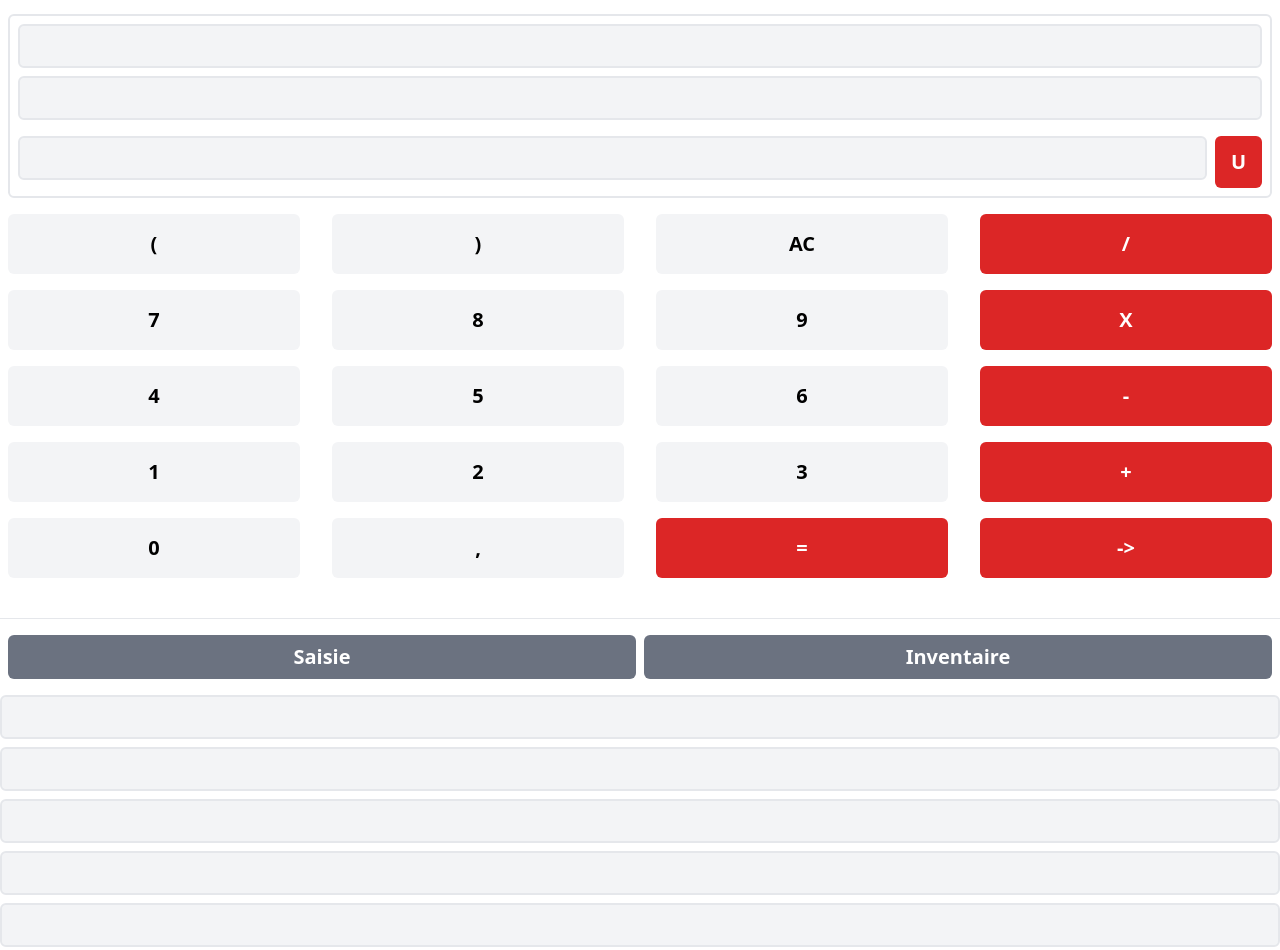
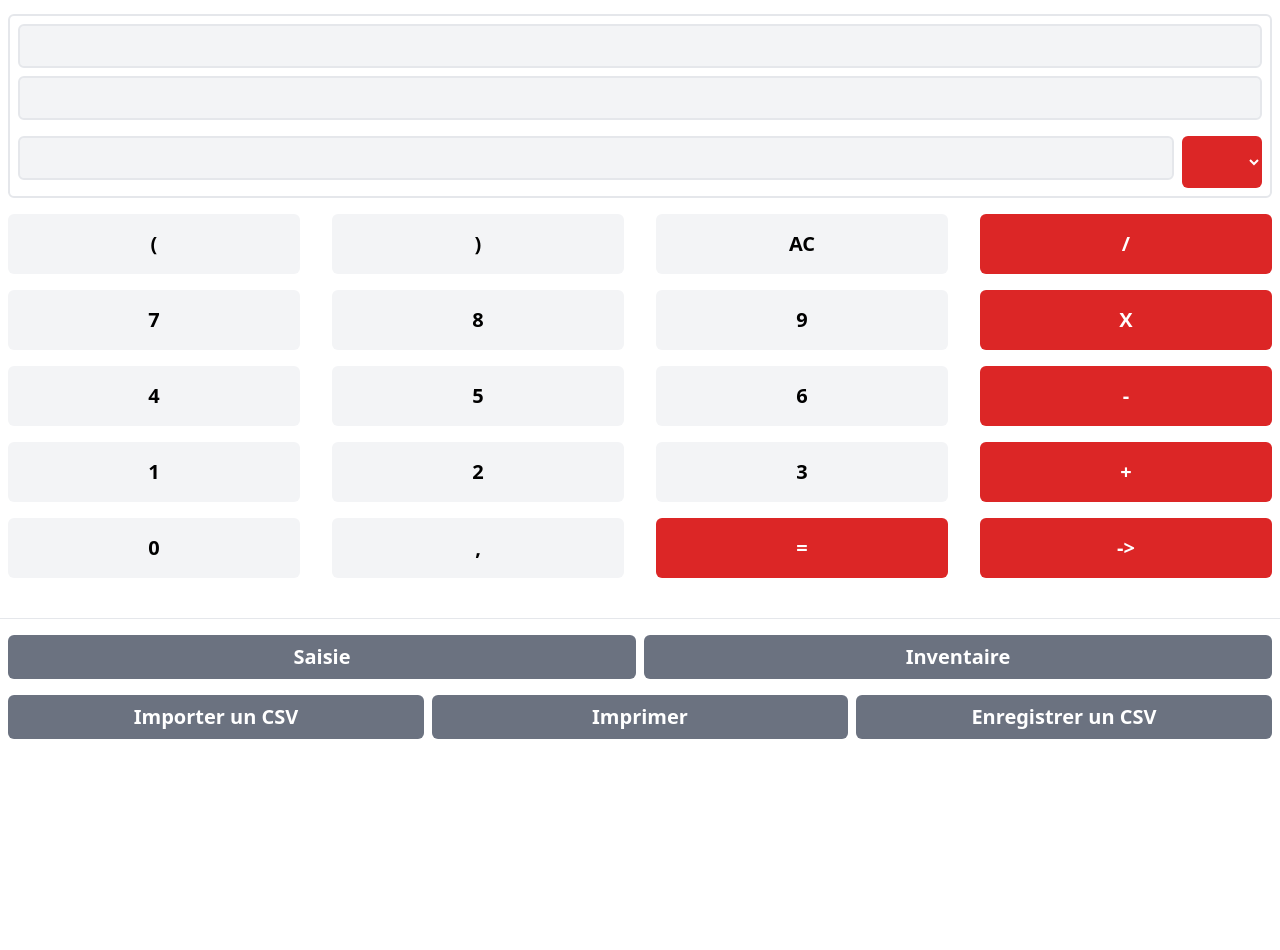
Before and after one commit to ValentinRndn/APP-WEB-CONTROLE, an Angular app in the folder app-web-controle/: page / in a window 1280 px wide. Shown: the part 62-1012 px from the top of the page. After the commit the page ends 809 px from the top, so only its background shows below. Built offline with nearby package versions, Linux system fonts and the light colour scheme.

Commit message:
[ADD] Local Storage SendToInventory

```diff
--- a/app-web-controle/src/app/app.component.html
+++ b/app-web-controle/src/app/app.component.html
@@ -1,7 +1,8 @@
-  <div class="calculette mb-10">
+  <div class="page scroll-smooth">
+  <div class="calculette mb-10 " id="calc" >
   <div class="buttons-top flex m-4 gap-2 mx-2 mr-2 ">
-    <button id="saisie_button" class="button-animation-scale button-design-dark">Saisie</button>
-    <button id="inventaire_button" class="button-animation-scale button-design-dark">Inventaire</button>
+    <button class="button-animation-scale button-design-dark"><a href="#calc">Saisie</a></button>
+    <button class="button-animation-scale button-design-dark"><a href="#liste" >Inventaire</a></button>
   </div>
 
   <div class="input-container border-solid border-gray-200 border-2 m-2 mb-4 rounded-md">
@@ -12,7 +13,14 @@
 
     <div class="last_input flex m-2 gap-2 mx-2 mr-2 rounded-md">
       <input type="text" [(ngModel)]="totalValue" class="input-design">
-      <button id="u" class="button-animation-scale grid-cols-1 p-2 text-white bg-red-600 px-4 rounded-md text-xl font-bold">U</button>
+      <select id="currency" [(ngModel)]="unite" class="button-animation-scale text-white bg-red-600 px-4 rounded-md text-xl font-bold">
+        <option value="m²">m²</option>
+        <option value="ml">ml</option>
+        <option value="m³">m³</option>
+        <option value="u">u</option>
+        <option value="l">l</option>
+
+      </select>
     </div>
   </div>
 
@@ -40,27 +48,26 @@
     <button id="0-button" (click)="addArticle('0')" class="button-animation-scale button-design-grey ">0</button>
     <button id=",-button" (click)="addArticle(',')" class="button-animation-scale button-design-grey ">,</button>
     <button id="=-button" (click) ="Evaluate()" class="button-animation-scale button-design-red">=</button>
-    <button id="arrow -button" class="button-animation-scale button-design-red">-></button>
+    <button id="arrow -button" (click)="sendToInventory()" class="button-animation-scale button-design-red">-></button>
 
   </div>
 </div>
 
 <hr>
 
-<div class="page-list">
+<div id="liste" class="page-list">
   <div class="buttons-top flex m-4 gap-2 mx-2 mr-2 ">
-    <button id="saisie_button" class="button-animation-scale p-2 w-full text-white bg-gray-500 rounded-md text-xl font-bold">Saisie</button>
-    <button id="inventaire_button" class="button-animation-scale p-2 w-full text-white bg-gray-500 rounded-md text-xl font-bold">Inventaire</button>
+    <button class="button-animation-scale button-design-dark"><a href="#calc">Saisie</a></button>
+    <button class="button-animation-scale button-design-dark"><a href="#liste" >Inventaire</a></button>
   </div>
-  <div class="input-container">
-    <input id="materials_input" class="input-design ">
-    <input id="materials_input" class="input-design ">
-    <input id="materials_input" class="input-design ">
-    <input id="materials_input" class="input-design ">
-    <input id="materials_input" class="input-design ">
-    <input id="materials_input" class="input-design ">
-    <input id="materials_input" class="input-design ">
+  <div *ngFor="let item of tab">
+    <div class="input-container flex justify-between bg-gray-100 gap-2 m-2 rounded-md font-bold p-4">
+      <div>{{ item.nom }}</div>
+      <div>{{ item.quantite }} {{ item.unite }}</div>
+      <div (click)="deleteFromInventory(item)" class="button-animation-scale text-gray-500 cursor-pointer text-xl">x</div>
+    </div>
   </div>
+
   <div class="button-container-bottom flex gap-2 m-2">
     <button id="saisie_button" class="button-design-dark">Importer un CSV</button>
     <button id="inventaire_button" class="button-design-dark">Imprimer</button>
@@ -69,4 +76,5 @@
   </div>
 
 
+
 </div>
--- a/app-web-controle/src/app/app.component.ts
+++ b/app-web-controle/src/app/app.component.ts
@@ -1,11 +1,12 @@
 import { Component } from '@angular/core';
 import { RouterOutlet } from '@angular/router';
 import { FormsModule } from '@angular/forms';
+import { CommonModule } from '@angular/common';
 
 @Component({
   selector: 'app-root',
   standalone: true,
-  imports: [RouterOutlet, FormsModule],
+  imports: [RouterOutlet, FormsModule, CommonModule],
   templateUrl: './app.component.html',
   styleUrl: './app.component.css',
 })
@@ -15,7 +16,10 @@ export class AppComponent {
   articleString: any = '';
   articleValue = '';
   totalValue = '';
+  unite = '';
   value: string = '';
+  tab: any[] = [];
+
 
   addArticle(value: string) {
     this.articleValue += value;
@@ -34,4 +38,32 @@ export class AppComponent {
     this.articleValue = '';
     this.totalValue = '';
   }
+
+  sendToInventory() {
+    let objet = {
+      nom : this.articleString,
+      unite: this.unite,
+      quantite: this.totalValue,
+    }
+    this.tab.push(objet);
+    localStorage.setItem('inventaire', JSON.stringify(this.tab));
+  }
+
+  deleteFromInventory(index: number) {
+    this.tab.splice(index, 1);
+    localStorage.setItem('inventaire', JSON.stringify(this.tab));
+  }
+
+  ngOnInit() {
+    const storedInventory = localStorage.getItem("inventaire");
+    if (storedInventory) {
+      this.tab = JSON.parse(storedInventory);
+    } else {
+      this.tab = [];
+    }
+  }
+
+
+
+
 }
```
Also changed, not shown: 1 other file (tests, documents, lock files or other folders).
